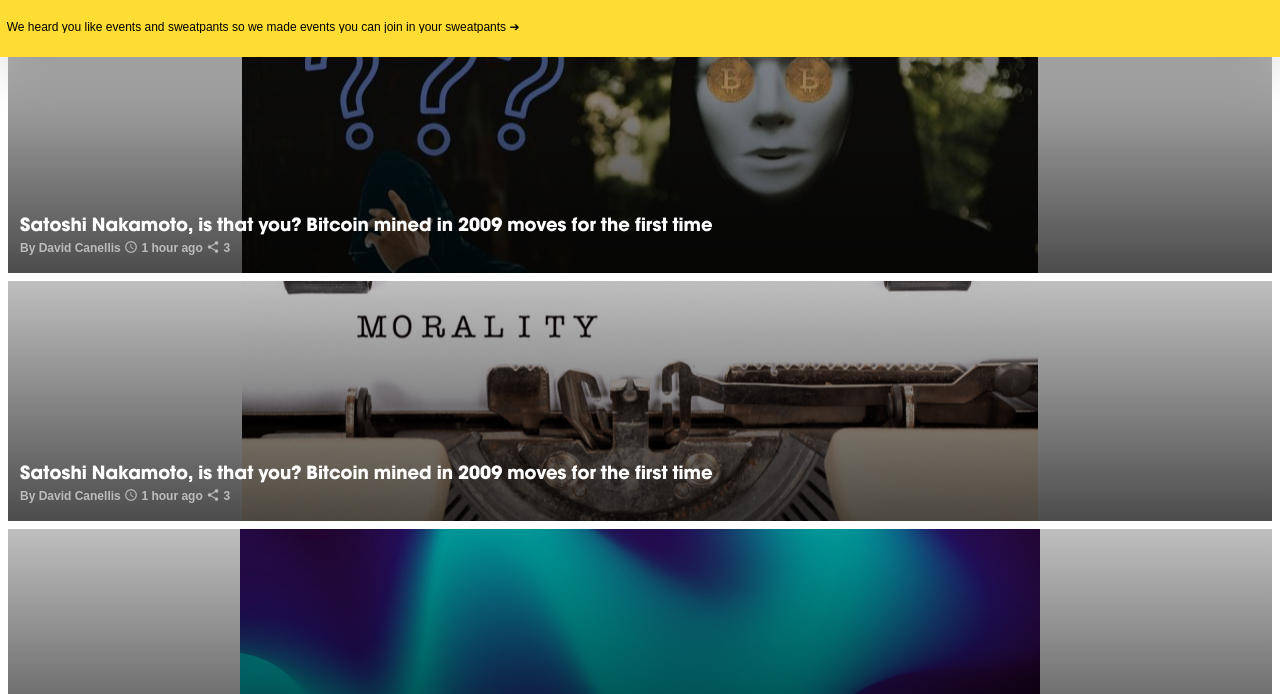
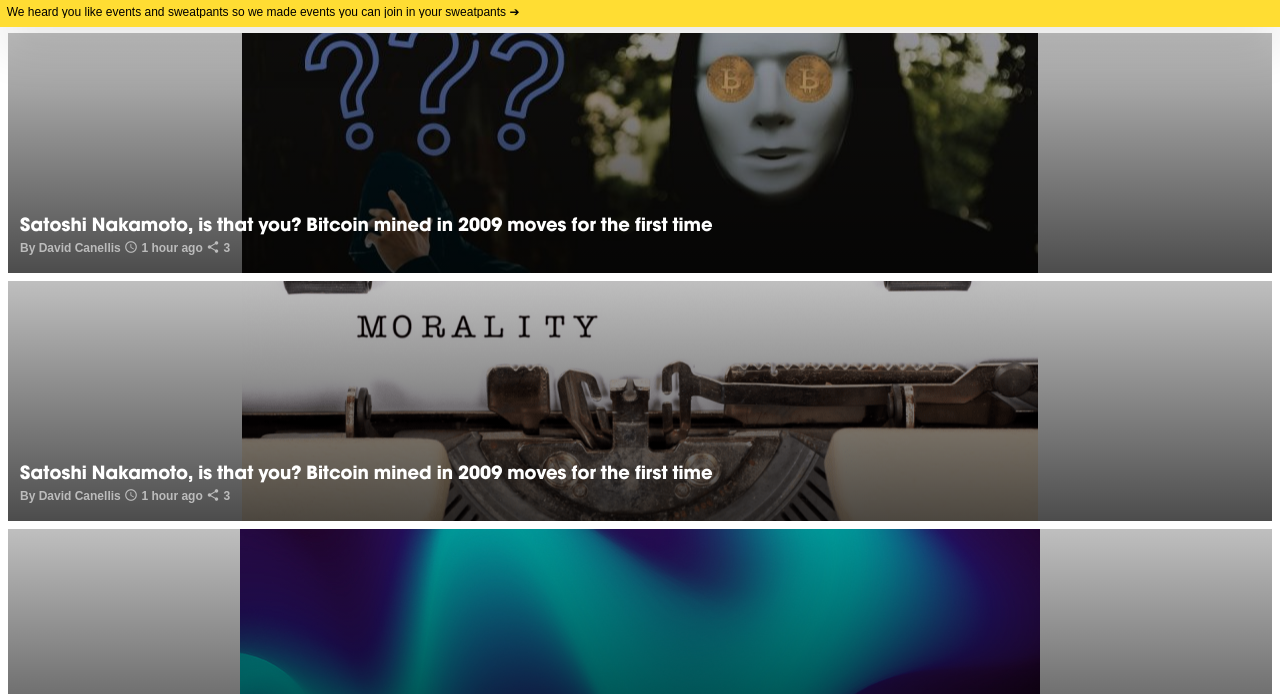
Before and after one commit to AdfPizarro/TNW, a website: page index.html in a window 1280 px wide. Shown: the part 83-777 px from the top of the page. Drawn offline with Linux system fonts and the light colour scheme; a web font is replaced by a local one.

Commit message:
fixed banner

```diff
--- a/assets/css/style.css
+++ b/assets/css/style.css
@@ -656,6 +656,14 @@ h3  a{
       justify-content: flex-end;
   }
 
+  .nav-banner{
+    height: 30px;
+  }
+
+  .nav-banner {
+    margin: auto;
+  }
+
 
 }
 
```
